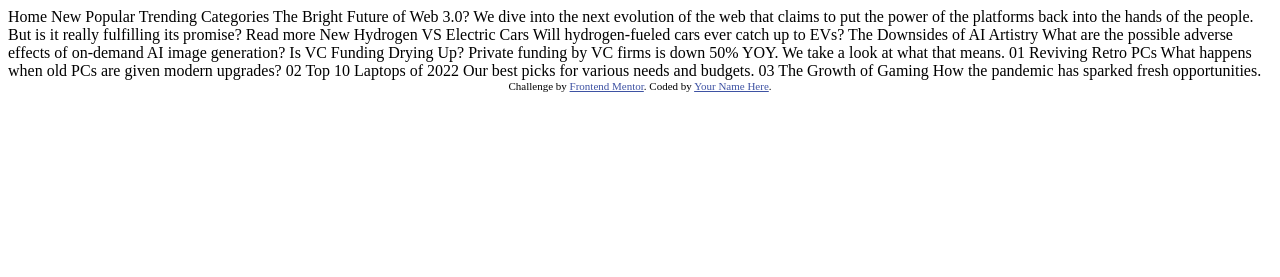
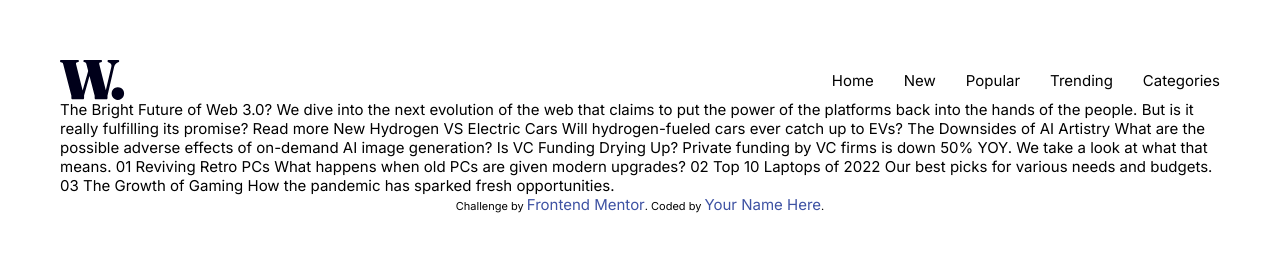
Before and after one commit to amanopia/mini-projects, a plain HTML site: page news-homepage-main/index.html in a window 1280 px wide. Drawn offline with Linux system fonts and the light colour scheme.

Commit message:
removed default css styling from the html, and created a navigation bar

```diff
--- a/news-homepage-main/index.html
+++ b/news-homepage-main/index.html
@@ -7,7 +7,7 @@
   <link rel="icon" type="image/png" sizes="32x32" href="./assets/images/favicon-32x32.png">
 
   <title>Frontend Mentor | News homepage</title>
-
+  <link rel="stylesheet" href="./styles/styles.css" />
   <!-- Feel free to remove these styles or customise in your own stylesheet 👍 -->
   <style>
     .attribution { font-size: 11px; text-align: center; }
@@ -16,11 +16,17 @@
 </head>
 <body>
 
-  Home
-  New
-  Popular
-  Trending
-  Categories
+  <nav class="navigation">
+    <img src="./assets/images/logo.svg">
+    <div>
+      <a>Home</a>
+      <a>New</a>
+      <a>Popular</a>
+      <a>Trending</a>
+      <a>Categories</a>
+    </div>
+  </nav>
+
 
   The Bright Future of Web 3.0?
 
@@ -56,5 +62,6 @@
     Challenge by <a href="https://www.frontendmentor.io?ref=challenge" target="_blank">Frontend Mentor</a>.
     Coded by <a href="#">Your Name Here</a>.
   </div>
+  <script src="./js/index.js"></script>
 </body>
 </html>
--- /dev/null
+++ b/news-homepage-main/styles/styles.css
@@ -0,0 +1,28 @@
+@import url('https://fonts.googleapis.com/css2?family=Inter:wght@400;700;800&display=swap');
+
+* {
+    margin: 0;
+    padding: 0;
+    border: 0;
+    outline: 0;
+    box-sizing: border-box;
+    list-style: none;
+    text-decoration: none;
+    font-family: "Inter";
+    font-size: 15px;
+}
+
+body {
+    padding: 4rem;
+}
+
+.navigation {
+    display: flex;
+    justify-content: space-between;
+    align-items: center;
+}
+
+.navigation :nth-child(2){
+    display: flex;
+    gap: 2rem;
+}
```
Also changed, not shown: news-homepage-main/js/index.js (added).
